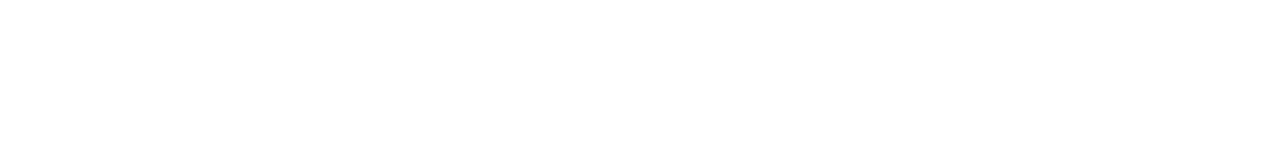
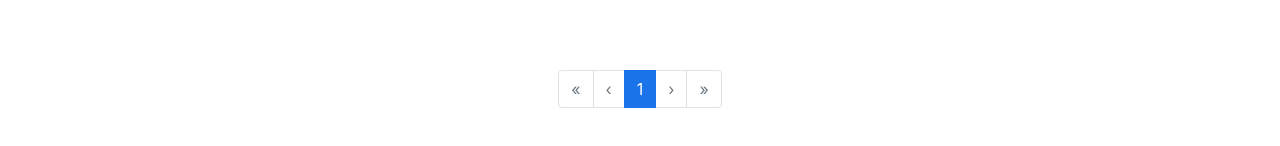
Before and after one commit to mathlimma/if1007-microservices, a React (Create React App) app in the folder frontend/: page /share in a window 1280 px wide. Shown: the part 384-530 px from the top of the page. Built offline with nearby package versions, Linux system fonts and the light colour scheme.

Commit message:
Add paginator to Share page

```diff
--- /dev/null
+++ b/frontend/src/components/KsPaginator/index.jsx
@@ -0,0 +1,41 @@
+import React from 'react';
+import PropTypes from 'prop-types';
+import { Pagination, PaginationItem, PaginationLink } from 'reactstrap';
+
+const KsPaginator = ({ pagesNumber, currentPage }) => {
+  const renderPageNumbers = () => Array.from(Array(pagesNumber).keys())
+    .map((pageNumber) => (
+      <PaginationItem active={currentPage === pageNumber + 1}>
+        <PaginationLink href="#">
+          {pageNumber + 1}
+        </PaginationLink>
+      </PaginationItem>
+    ));
+
+  return (
+    <div className="d-flex justify-content-center">
+      <Pagination>
+        <PaginationItem disabled={currentPage === 1}>
+          <PaginationLink first href="#" />
+        </PaginationItem>
+        <PaginationItem disabled={currentPage === 1}>
+          <PaginationLink previous href="#" />
+        </PaginationItem>
+        {renderPageNumbers()}
+        <PaginationItem disabled={currentPage === pagesNumber}>
+          <PaginationLink next href="#" />
+        </PaginationItem>
+        <PaginationItem disabled={currentPage === pagesNumber} >
+          <PaginationLink last href="#" />
+        </PaginationItem>
+      </Pagination>
+    </div >
+  );
+};
+
+KsPaginator.propTypes = {
+  pagesNumber: PropTypes.number.isRequired,
+  currentPage: PropTypes.number.isRequired,
+};
+
+export default KsPaginator;
--- a/frontend/src/pages/SharePage/index.jsx
+++ b/frontend/src/pages/SharePage/index.jsx
@@ -1,10 +1,12 @@
 import React from 'react';
 import KsKitGrid from "../../components/KsKitGrid";
 import dataMock from "../../dataMock";
+import KsPaginator from '../../components/KsPaginator';
 
 const SharePage = () => (
   <div className="container">
     <KsKitGrid data={dataMock.content} />
+    <KsPaginator pagesNumber={1} currentPage={1} />
   </div>
 );
 
```
